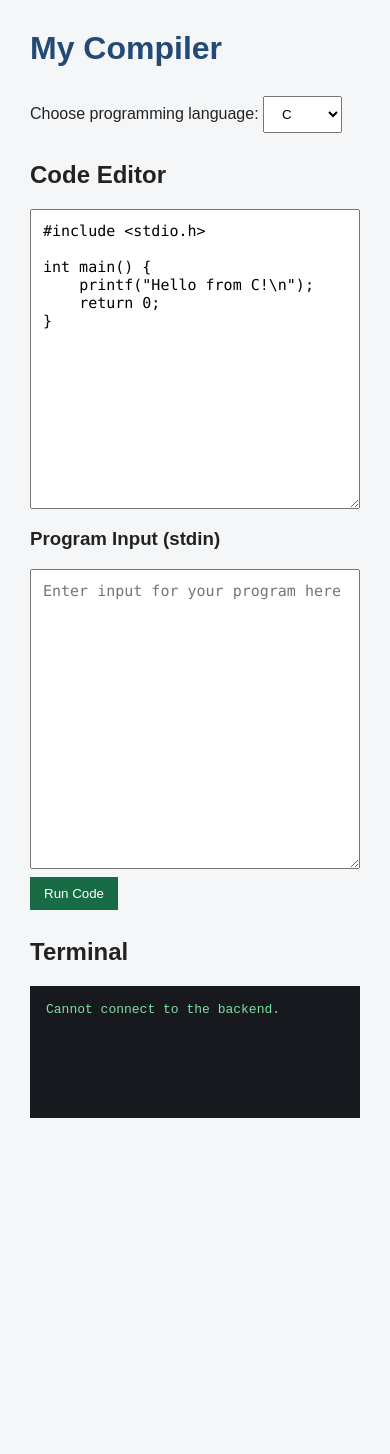
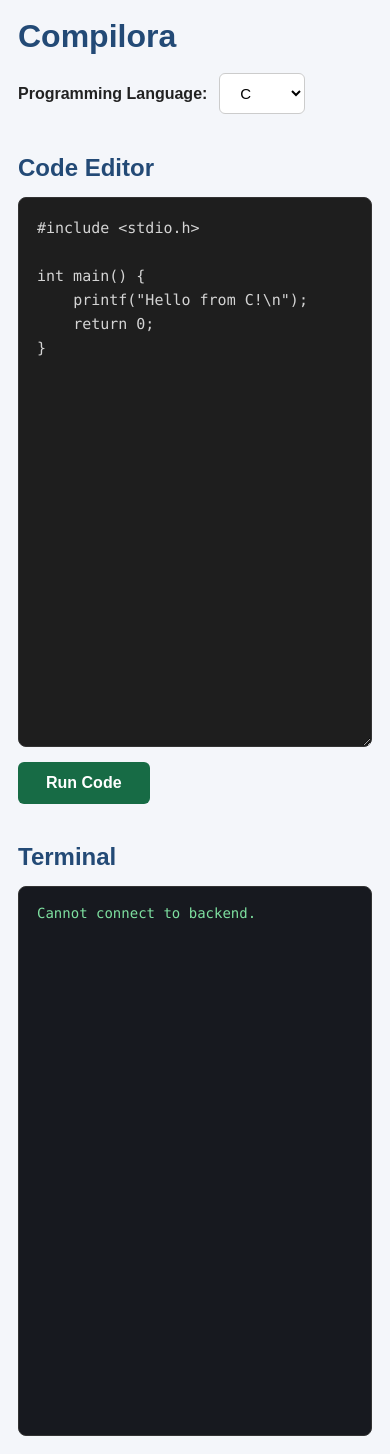
Before and after one commit to farjanaanika/Compilora, a plain HTML site: page frontend/index.html in a window 390 px wide. Before the commit the page ends 1148 px from the top, so only its background shows below. Drawn offline with Linux system fonts and the light colour scheme; no server answers.

Commit message:
Update frontend interface

```diff
--- a/frontend/index.html
+++ b/frontend/index.html
@@ -1,34 +1,56 @@
-
 <!DOCTYPE html>
 <html lang="en">
 <head>
     <meta charset="UTF-8">
     <meta name="viewport" content="width=device-width, initial-scale=1.0">
-    <title>My Compiler</title>
+    <title>Compilora - Online Compiler</title>
     <link rel="stylesheet" href="style.css">
 </head>
 <body>
-    <h1>My Compiler</h1>
 
-    <label for="language">Choose programming language:</label>
+    <div class="container">
+
+        <header>
+            <h1>Compilora</h1>
+
+            <div class="language-section">
+                <label for="language">Programming Language:</label>
+
                 <select id="language">
                     <option value="c">C</option>
                     <option value="cpp">C++</option>
                     <option value="java">Java</option>
                 </select>
+            </div>
+        </header>
 
+        <main class="workspace">
+
+            <section class="editor-section">
                 <h2>Code Editor</h2>
-    <textarea id="code" spellcheck="false"></textarea>
 
-    <h3>Program Input (stdin)</h3>
-    <textarea id="programInput"
-        placeholder="Enter input for your program here"></textarea>
+                <textarea
+                    id="code"
+                    spellcheck="false"
+                    placeholder="Write your code here..."
+                ></textarea>
 
                 <button id="runButton">Run Code</button>
+            </section>
 
+            <section class="terminal-section">
                 <h2>Terminal</h2>
-    <pre id="terminal">Connecting to backend...</pre>
+
+                <div class="terminal">
+                    <div id="terminal" class="terminal-content">Program started...</div>
+                </div>
+            </section>
+
+        </main>
+
+    </div>
 
     <script src="script.js"></script>
+
 </body>
 </html>
--- a/frontend/script.js
+++ b/frontend/script.js
@@ -1,9 +1,12 @@
 
 const languageSelect = document.getElementById("language");
 const codeEditor = document.getElementById("code");
-const programInput = document.getElementById("programInput");
 const terminal = document.getElementById("terminal");
 const runButton = document.getElementById("runButton");
+
+let currentProcessId = null;
+let polling = false;
+let inputBuffer = "";
 
 const starterCode = {
     c: `#include <stdio.h>
@@ -28,8 +31,10 @@ int main() {
 
 languageSelect.addEventListener("change", () => {
     codeEditor.value = starterCode[languageSelect.value];
-    programInput.value = "";
     terminal.textContent = "Ready to compile and run.";
+    currentProcessId = null;
+    polling = false;
+    inputBuffer = "";
 });
 
 async function checkBackend() {
@@ -38,27 +43,147 @@ async function checkBackend() {
         const result = await response.json();
         terminal.textContent = result.message;
     } catch {
-        terminal.textContent = "Cannot connect to the backend.";
+        terminal.textContent = "Cannot connect to backend.";
+    }
+}
+
+async function sendTerminalInput(value) {
+    if (!currentProcessId) {
+        return;
+    }
+
+    try {
+        const response = await fetch("/api/input", {
+            method: "POST",
+            headers: {
+                "Content-Type": "application/json"
+            },
+            body: JSON.stringify({
+                process_id: currentProcessId,
+                input: value
+            })
+        });
+
+        const result = await response.json();
+
+        if (!response.ok) {
+            terminal.textContent += "\n" + (result.error || "Input failed.");
+        }
+    } catch (error) {
+        terminal.textContent += "\nInput error: " + error.message;
+    }
+}
+
+terminal.addEventListener("keydown", async (event) => {
+    if (!currentProcessId || !polling) {
+        return;
+    }
+
+    if (event.key === "Enter") {
+        event.preventDefault();
+
+        terminal.textContent += "\n";
+
+        const value = inputBuffer;
+        inputBuffer = "";
+
+        await sendTerminalInput(value);
+
+        return;
+    }
+
+    if (event.key === "Backspace") {
+        event.preventDefault();
+
+        if (inputBuffer.length > 0) {
+            inputBuffer = inputBuffer.slice(0, -1);
+            terminal.textContent = terminal.textContent.slice(0, -1);
+        }
+
+        return;
+    }
+
+    if (event.key.length === 1 && !event.ctrlKey && !event.altKey) {
+        event.preventDefault();
+
+        inputBuffer += event.key;
+        terminal.textContent += event.key;
+    }
+});
+
+async function pollOutput() {
+    if (!currentProcessId || !polling) {
+        return;
+    }
+
+    try {
+        const response = await fetch(
+            `/api/output?process_id=${encodeURIComponent(currentProcessId)}`
+        );
+
+        const result = await response.json();
+
+        if (!response.ok) {
+            terminal.textContent += "\n" + (result.output || result.error);
+            polling = false;
+            return;
+        }
+
+        if (result.output) {
+            terminal.textContent += result.output;
+            terminal.scrollTop = terminal.scrollHeight;
+        }
+
+        if (result.status === "finished") {
+            terminal.textContent += "\nProgram finished.";
+            polling = false;
+            currentProcessId = null;
+            return;
+        }
+
+        setTimeout(pollOutput, 150);
+
+    } catch (error) {
+        terminal.textContent += "\nOutput error: " + error.message;
+        polling = false;
     }
 }
 
 runButton.addEventListener("click", async () => {
     runButton.disabled = true;
-    terminal.textContent = "Compiling and running...";
+
+    terminal.textContent = "Program started...\n";
+    inputBuffer = "";
+    currentProcessId = null;
+    polling = false;
 
     try {
-        const response = await fetch("/api/run", {
+        const response = await fetch("/api/start", {
             method: "POST",
-            headers: { "Content-Type": "application/json" },
+            headers: {
+                "Content-Type": "application/json"
+            },
             body: JSON.stringify({
                 language: languageSelect.value,
-                code: codeEditor.value,
-                input: programInput.value
+                code: codeEditor.value
             })
         });
 
         const result = await response.json();
-        terminal.textContent = result.output || result.error || "No output.";
+
+        if (!response.ok || result.status === "error") {
+            terminal.textContent = result.output || result.error;
+            return;
+        }
+
+        currentProcessId = result.process_id;
+        terminal.textContent = result.output || "Program started...\n";
+
+        polling = true;
+        terminal.focus();
+
+        pollOutput();
+
     } catch (error) {
         terminal.textContent = "Request failed: " + error.message;
     } finally {
@@ -67,4 +192,7 @@ runButton.addEventListener("click", async () => {
 });
 
 codeEditor.value = starterCode.c;
+
+terminal.setAttribute("tabindex", "0");
+
 checkBackend();
--- a/frontend/style.css
+++ b/frontend/style.css
@@ -1,35 +1,141 @@
+* {
+    box-sizing: border-box;
+}
+
 body {
+    margin: 0;
+    padding: 30px;
     font-family: Arial, sans-serif;
-    margin: 30px;
-    background: #f4f6f8;
+    background: #f4f6fa;
     color: #222;
 }
+
+.container {
+    max-width: 1600px;
+    margin: auto;
+}
+
+header {
+    display: flex;
+    justify-content: space-between;
+    align-items: center;
+    margin-bottom: 25px;
+}
+
 h1 {
     color: #234a76;
+    font-size: 32px;
+    margin: 0;
 }
-select, button {
-    padding: 9px 14px;
-    margin: 8px 0;
+
+.language-section {
+    display: flex;
+    align-items: center;
+    gap: 12px;
 }
-textarea {
+
+label {
+    font-weight: bold;
+}
+
+select {
+    padding: 10px 16px;
+    border: 1px solid #ccc;
+    border-radius: 6px;
+    font-size: 15px;
+    background: white;
+}
+
+.workspace {
+    display: grid;
+    grid-template-columns: minmax(0, 1fr) minmax(0, 1fr);
+    gap: 24px;
+    align-items: start;
+    width: 100%;
+}
+
+.editor-section,
+.terminal-section {
+    min-width: 0;
+    width: 100%;
+}
+
+h2 {
+    color: #234a76;
+    font-size: 24px;
+    margin: 15px 0;
+}
+
+#code {
     display: block;
     width: 100%;
-    height: 300px;
-    box-sizing: border-box;
-    padding: 12px;
+    height: 550px;
+    padding: 18px;
+    resize: vertical;
+    border: 1px solid #333;
+    border-radius: 8px;
+    background: #1e1e1e;
+    color: #d4d4d4;
     font-family: Consolas, monospace;
     font-size: 15px;
+    line-height: 1.6;
 }
+
 button {
+    padding: 12px 28px;
+    margin-top: 15px;
     background: #176b45;
     color: white;
     border: none;
+    border-radius: 6px;
+    font-size: 16px;
+    font-weight: bold;
     cursor: pointer;
 }
-#terminal {
+
+button:hover {
+    background: #125536;
+}
+
+button:disabled {
+    background: #888;
+    cursor: not-allowed;
+}
+
+.terminal {
+    width: 100%;
+    height: 550px;
+    overflow: hidden;
+    border-radius: 8px;
     background: #17191f;
+    border: 1px solid #333;
+}
+
+.terminal-content {
+    width: 100%;
+    height: 100%;
+    padding: 18px;
+    overflow-y: auto;
     color: #7ee0a0;
-    padding: 16px;
-    min-height: 100px;
+    font-family: Consolas, monospace;
+    font-size: 14px;
     white-space: pre-wrap;
+    overflow-wrap: anywhere;
+    outline: none;
 }
+
+@media (max-width: 800px) {
+    body {
+        padding: 18px;
+    }
+
+    header {
+        align-items: flex-start;
+        flex-direction: column;
+        gap: 18px;
+    }
+
+    .workspace {
+        grid-template-columns: 1fr;
+    }
+}
```
Lines whose indentation alone changed are shown as unchanged.
